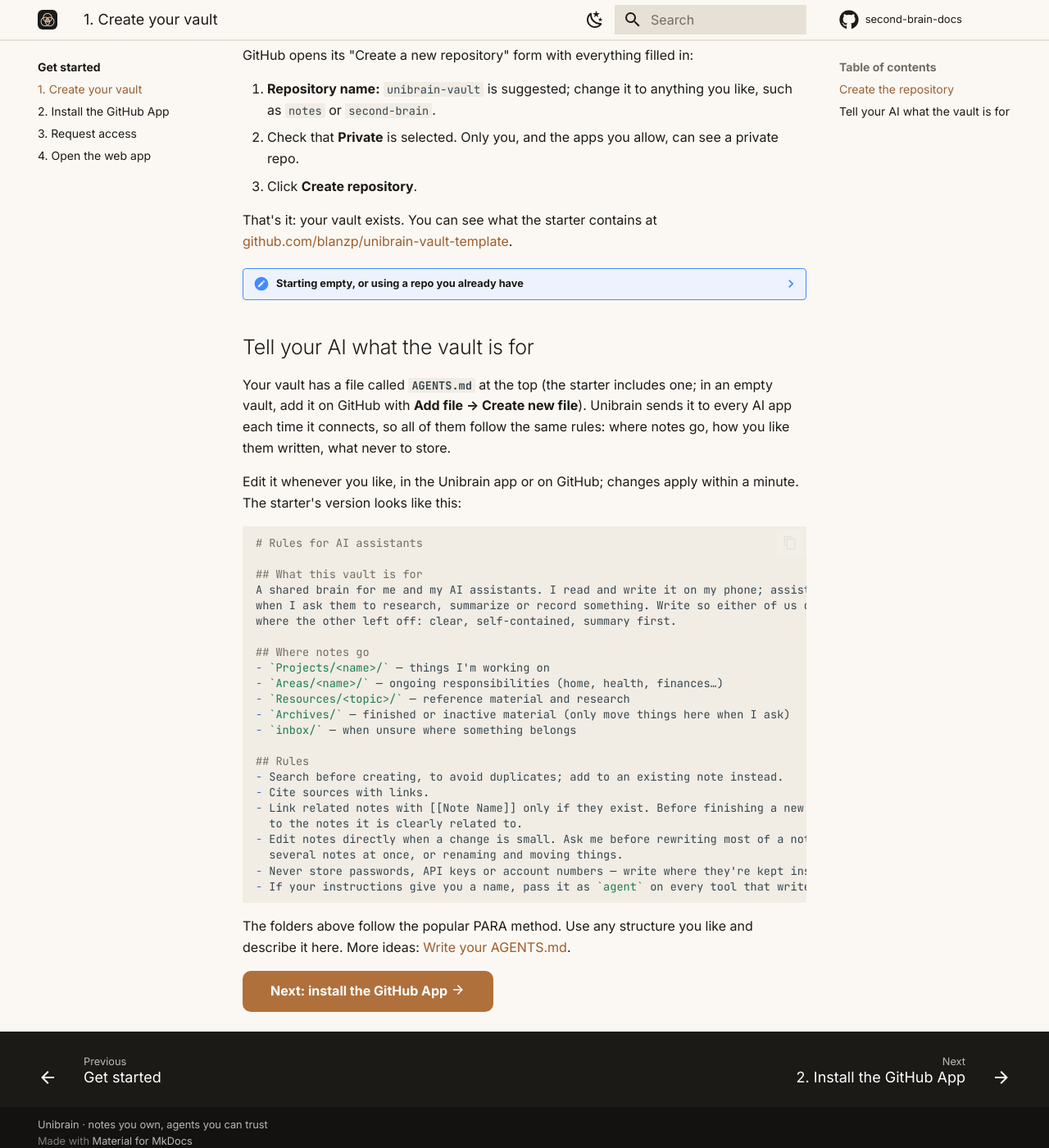
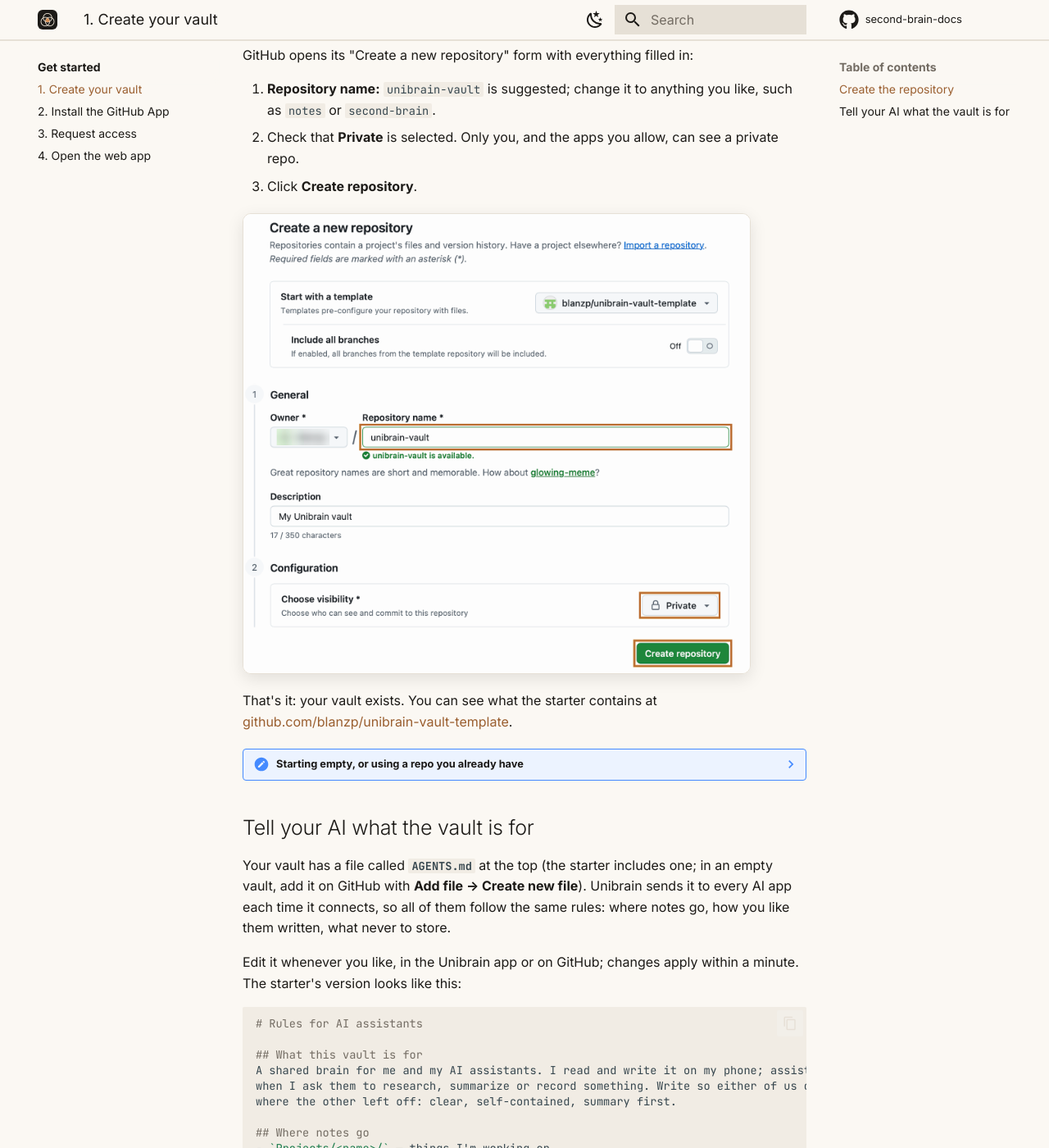
Before and after one commit to blanzp/second-brain-docs, an MkDocs documentation site: the page built from docs/get-started/vault.md, in a window 1280 px wide and 1400 px high, scrolled down 450 px. Shown: the whole window at 82% size. Built offline with MkDocs 1.6.1 and Material for MkDocs 9.7.7, drawn with Linux system fonts in a browser that asks for light colours; comment, search, counter and statistics services are not loaded.

Commit message:
Docs: a screenshot of GitHub's create form on the "Create your vault" page
The account name in the Owner field is blurred. Adds a style for screenshots of other sites.

Co-Authored-By: Claude Opus 5.5 <noreply@anthropic.com>

```diff
--- a/docs/get-started/vault.md
+++ b/docs/get-started/vault.md
@@ -17,6 +17,8 @@ GitHub opens its "Create a new repository" form with everything filled in:
 1. **Repository name:** `unibrain-vault` is suggested; change it to anything you like, such as `notes` or `second-brain`.
 2. Check that **Private** is selected. Only you, and the apps you allow, can see a private repo.
 3. Click **Create repository**.
+
+![GitHub's "Create a new repository" form, with the starter template chosen, the name unibrain-vault filled in, Private selected and the Create repository button outlined](../assets/images/gh-create-vault.png){ .screenshot }
 
 That's it: your vault exists. You can see what the starter contains at [github.com/blanzp/unibrain-vault-template](https://github.com/blanzp/unibrain-vault-template).
 
--- a/docs/stylesheets/extra.css
+++ b/docs/stylesheets/extra.css
@@ -91,3 +91,6 @@
 
 /* Page titles at full strength */
 .md-typeset h1 { color: var(--md-default-fg-color); font-weight: 700; }
+
+/* Screenshots of other sites (GitHub, Claude…): wider than a phone, framed the same way */
+.md-typeset img.screenshot { display: block; max-width: min(100%, 620px); margin: 1rem 0; border-radius: 10px; border: 1px solid var(--md-default-fg-color--lightest); box-shadow: 0 6px 20px rgb(0 0 0 / 0.1); }
```
Also changed, not shown: docs/assets/images/gh-create-vault.png (added).
